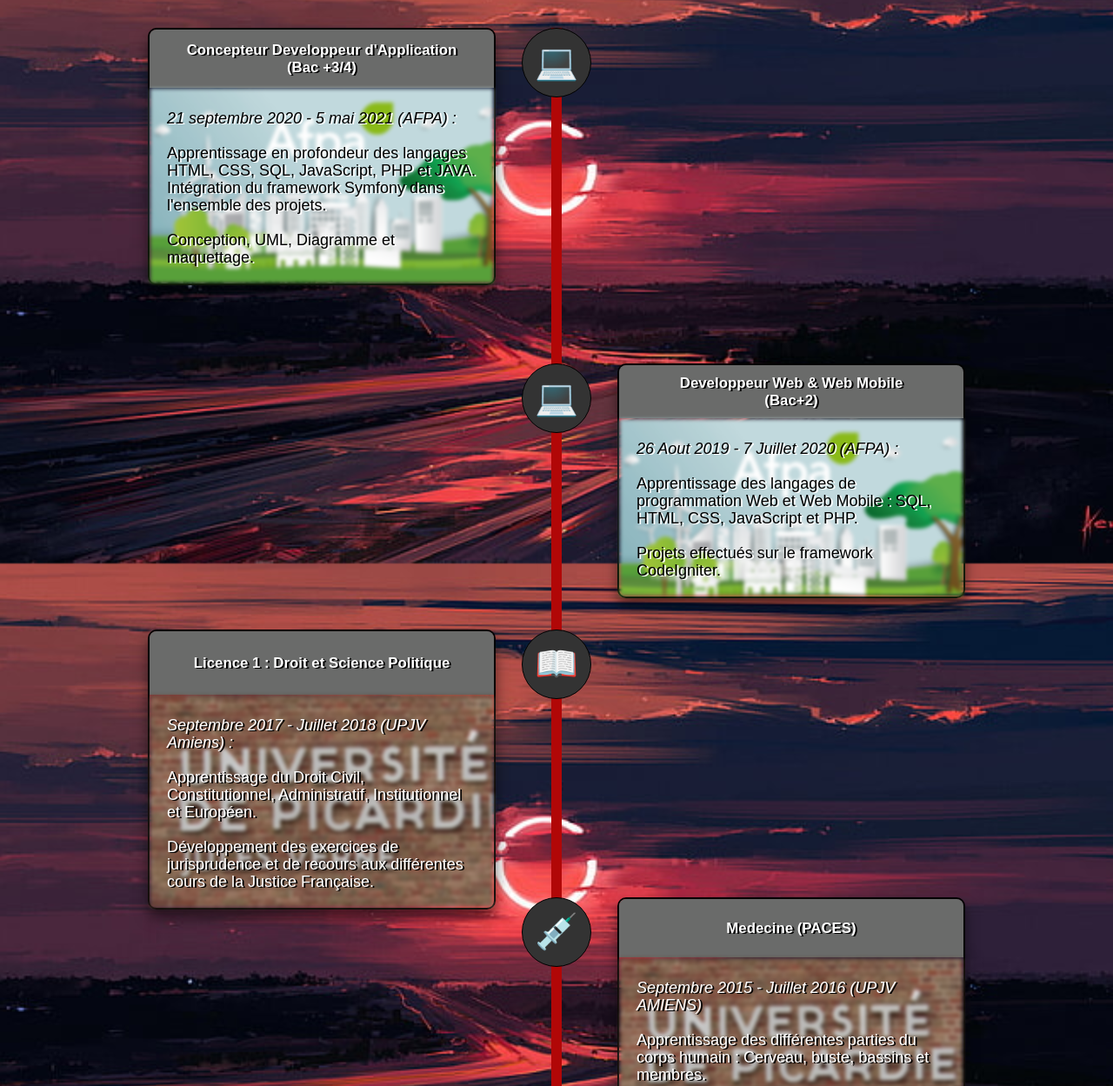
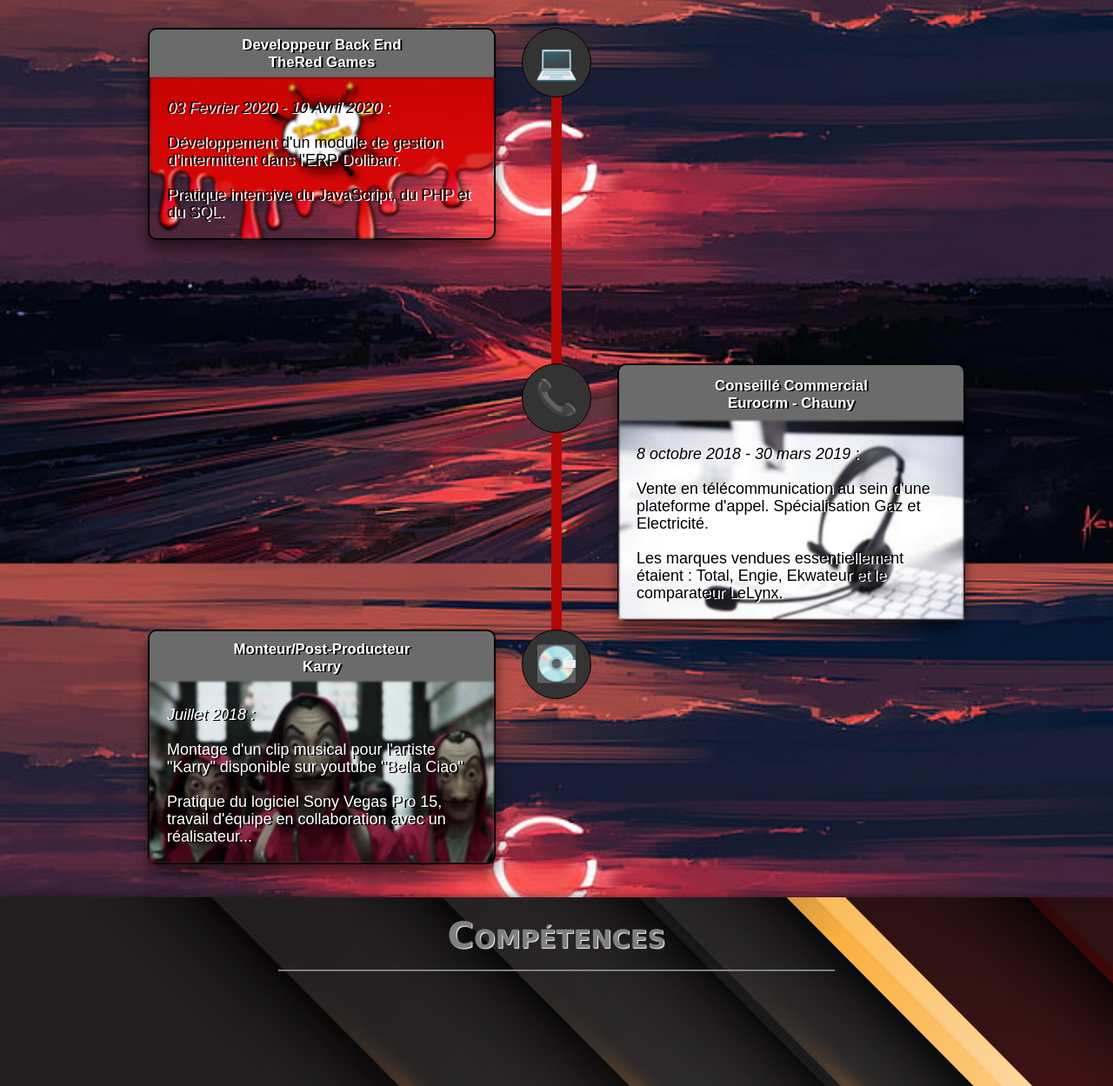
Before and after one commit to FastRives/OpenAfp, a plain HTML site: page CV/index.html in a window 1280 px wide. Shown: the part 2808-4057 px from the top of the page at 87% size. Drawn offline with nearby package versions, Linux system fonts and the light colour scheme; a script that the page names is missing; a web font is replaced by a local one.

Commit message:
Update CV

```diff
--- a/CV/Css/Style.css
+++ b/CV/Css/Style.css
@@ -517,6 +517,15 @@
         margin: 1px;
     }
 
+    .backgroundb1-Exp-Pro
+    {
+        grid-area: 2 / 1 / 3 / 2;
+        background-image: url(../Images/thered.png);
+        background-size: cover;
+        filter: blur(1.5px);
+        margin: -3.5px 0px 0px 0.5px;
+    }
+
     .b2 {
         top: 486px;
         left: calc(50% + 270px);
@@ -533,6 +542,15 @@
         filter: blur(2px);
     }
 
+    .backgroundb2-Exp-Pro
+    {
+        grid-area: 2 / 1 / 3 / 2;
+        background-image: url(../Images/eurocrm.jpg);
+        background-size: cover;
+        filter: blur(1px);
+        margin: -3.5px 0px 0px 0px;
+    }
+
     .b3 {
         top: 792px;
         left: calc(50% - 270px);
@@ -547,6 +565,14 @@
         background-size: cover;
         margin: 1px;
         filter: blur(2px);
+    }
+    .backgroundb3-Exp-Pro
+    {
+        grid-area: 2 / 1 / 3 / 2;
+        background-image: url(../Images/bellaciao.png);
+        background-size: cover;
+        filter: blur(1px);
+        margin: -3.5px 0px 0px 0px;
     }
 
     .b4 {
@@ -622,6 +648,20 @@
         box-shadow:  0px 0px 10px 0px rgba(0, 0, 0, 0.5);
     }
 
+    .lignetime-Exp-Pro {
+        height: 750px;
+        width: 12px;
+        margin: 0 auto;
+        background: rgb(177, 7, 7);
+    }
+
+    .box-timeline-Exp-Pro {
+        width: 100%;
+        height: auto;
+        position: relative;
+        padding: 100px 0 250px 0;
+    }
+
     span
     {
         font-style: italic;
@@ -633,6 +673,11 @@
         position: relative;
         left: 200px;
         height: 1450px;
+    }
+    .lignetime-Exp-Pro {
+        position: relative;
+        left: 200px;
+        height: 750px;
     }
     .box-timeline
     {
@@ -850,9 +895,18 @@
         {
             display: none;
         }
+        .lignetime-Exp-Pro
+        {
+            display: none;
+        }
         .box
         {
             margin: 0;
+        }
+        .box-timeline-Exp-Pro
+        {
+            height: 1250px;
+            padding-bottom: 500px;
         }
         .rond
         {
@@ -869,12 +923,27 @@
             height: auto;
             top: 10px;
         }
+        .b1-Exp-Pro
+        {
+            height: auto;
+            top: 30px;
+        }
         .b2
         {
             height: auto;
             top: 460px;
         }
+        .b2-Exp-Pro
+        {
+            height: auto;
+            top: 420px;
+        }
         .b3
+        {
+            height: auto;
+            top: 860px;
+        }
+        .b3-Exp-Pro
         {
             height: auto;
             top: 860px;
--- a/CV/index.html
+++ b/CV/index.html
@@ -179,94 +179,62 @@
             <div id="hrs3"></div>
         </div>
         <div class="timeline-cursus">
-            <div class="box-timeline">
+            <div class="box-timeline-Exp-Pro">
 
-                <div class="lignetime"></div>
+                <div class="lignetime-Exp-Pro"></div>
 
                 <div class="rond r1" data-anim="6">&#128187;</div>
-                <div class="rond r2" data-anim="7">&#128187;</div>
-                <div class="rond r3" data-anim="8">&#128214;</div>
-                <div class="rond r4" data-anim="9">&#128137;</div>
-                <div class="rond r5" data-anim="10">&#128220;</div>
+                <div class="rond r2" data-anim="7">&#128222;</div>
+                <div class="rond r3" data-anim="8">&#128189;</div>
 
-
-                <div class="boxmagic box b1" data-anim="6">
+                <div class="boxmagic box b1 b1-Exp-Pro" data-anim="6">
                     <div class="titrebox">
-                        <h3>Concepteur Developpeur d'Application</h3>
-                        <h3> (Bac +3/4)</h3>
+                        <h3>Developpeur Back End</h3>
+                        <h3>TheRed Games</h3>
                     </div>
-                    <div class="backgroundb1"></div>
+                    <div class="backgroundb1-Exp-Pro"></div>
                     <div class="descbox">
-                        <p><span>21 septembre 2020 - 5 mai 2021 (AFPA) :</span></p>
+                        <p><span>03 Fevrier 2020 - 10 Avril 2020 :</span></p>
                         <p>
-                            Apprentissage en profondeur des langages HTML, CSS, SQL, JavaScript, PHP et JAVA.
-                            Intégration du framework Symfony dans l'ensemble des projets.
+                            Développement d'un module de gestion d'intermittent dans l'ERP Dolibarr.
                         </p>
                         <p>
-                            Conception, UML, Diagramme et maquettage.
+                            Pratique intensive du JavaScript, du PHP et du SQL.
                         </p>
 
                     </div>
                 </div>
 
-                <div class="boxmagic box b2" data-anim="7">
+                <div class="boxmagic box b2 b2-Exp-Pro" data-anim="7">
                     <div class="titrebox">
-                        <h3>Developpeur Web & Web Mobile</h3>
-                        <h3>(Bac+2)</h3>
+                        <h3>Conseillé Commercial</h3>
+                        <h3>Eurocrm - Chauny</h3>
                     </div>
-                    <div class="backgroundb2"></div>
+                    <div class="backgroundb2-Exp-Pro"></div>
                     <div class="descbox">
-                        <p><span>26 Aout 2019 - 7 Juillet 2020 (AFPA) :</span></p>
+                        <p><span>8 octobre 2018 - 30 mars 2019 :</span></p>
                         <p>
-                            Apprentissage des langages de programmation Web et Web Mobile : SQL, HTML, CSS, JavaScript et PHP.
+                            Vente en télécommunication au sein d'une plateforme d'appel. Spécialisation Gaz et Electricité.
                         </p>
                         <p>
-                            Projets effectués sur le framework CodeIgniter.
+                            Les marques vendues essentiellement étaient : Total, Engie, Ekwateur et le comparateur LeLynx.
                         </p>
                     </div>
                 </div>
 
-                <div class="boxmagic box b3" data-anim="8">
+                <div class="boxmagic box b3 b3-Exp-Pro" data-anim="8">
                     <div class="titrebox">
-                        <h3>Licence 1 : Droit et Science Politique</h3>
+                        <h3>Monteur/Post-Producteur</h3>
+                        <h3>Karry</h3>
                     </div>
-                    <div class="backgroundb3"></div>
+                    <div class="backgroundb3-Exp-Pro"></div>
                     <div class="descbox">
-                        <p><span>Septembre 2017 - Juillet 2018 (UPJV Amiens) :</span></p>
+                        <p><span>Juillet 2018 :</span></p>
                         <p>
-                            Apprentissage du Droit Civil, Constitutionnel, Administratif, Institutionnel et Européen.
+                            Montage d'un clip musical pour l'artiste "Karry" disponible sur youtube "Bella Ciao"
                         </p>
                         <p>
-                            Développement des exercices de jurisprudence et de recours aux différentes cours de la Justice Française.
-                        </p>
-                    </div>
-                </div>
-
-                <div class="boxmagic box b4" data-anim="9">
-                    <div class="titrebox">
-                        <h3>Medecine (PACES)</h3>
-                    </div>
-                    <div class="backgroundb4"></div>
-                    <div class="descbox">
-                        <p><span>Septembre 2015 - Juillet 2016 (UPJV AMIENS)</span></p>
-                        <p>
-                            Apprentissage des différentes parties du corps humain : Cerveau, buste, bassins et membres.
-                        </p>
-                        <p>
-                            Apprentissage des notions pharmacetique et kinéstésiques de bases.
-                        </p>
-                    </div>
-                </div>
-
-                <div class="boxmagic box b5" data-anim="10">
-                    <div class="titrebox">
-                        <h3>Baccalaureat Scientifique (BAC)</h3>
-                    </div>
-                    <div class="backgroundb5"></div>
-                    <div class="descbox">
-                        <p><span>Septembre 2014 - Juillet 2015 (Jean Macet - Chauny 02300) :</span></p>
-                        <p>
-                            Passage du baccalauréat scientifique avec mention Assez Bien.
+                            Pratique du logiciel Sony Vegas Pro 15, travail d'équipe en collaboration avec un réalisateur...
                         </p>
                     </div>
                 </div>
```
Also changed, not shown: CV/Images/bellaciao.png (added), CV/Images/eurocrm.jpg (added), CV/Images/thered.png (added), CV/Images/téléchargement (1).jpg (added).
